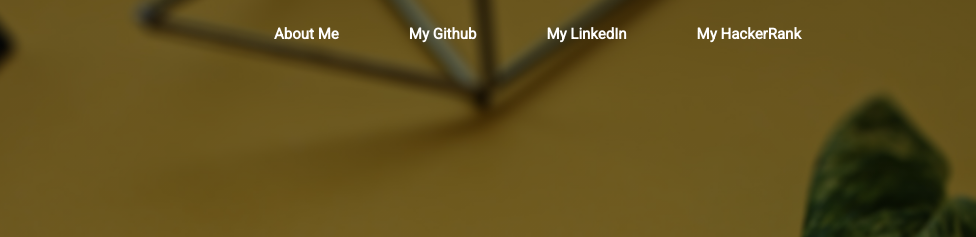
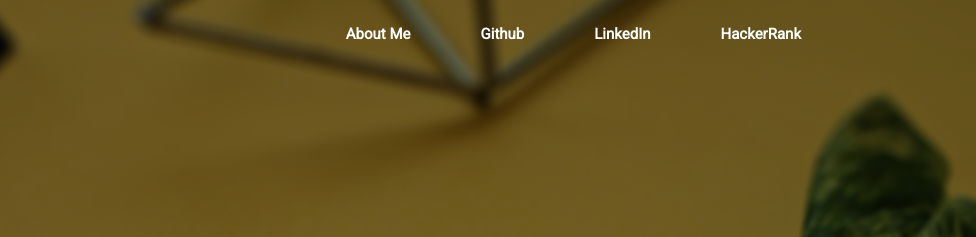
Before and after one commit to lucifershubh/lucifershubh.github.io, a plain HTML site: page index.html in a window 1280 px wide. Shown: the top 237 px of the page, 304-1280 px from the left. Drawn offline with Linux system fonts and the light colour scheme; a web font is replaced by a local one.

Commit message:
Update index.html

```diff
--- a/index.html
+++ b/index.html
@@ -24,9 +24,9 @@
             </div>
             <ul class="l">
                 <li><a href="aboutme.html"> About Me  </a></li>
-                <li><a href="https://github.com/lucifershubh"> My Github  </a></li>
-                <li><a href="https://www.linkedin.com/in/shubham-choudhary-a10956169/"> My LinkedIn  </a></li>
-                <li><a href="https://www.hackerrank.com/LuciferShubh"> My HackerRank   </a></li>
+                <li><a href="https://github.com/lucifershubh">  Github  </a></li>
+                <li><a href="https://www.linkedin.com/in/shubham-choudhary-a10956169/">  LinkedIn  </a></li>
+                <li><a href="https://www.hackerrank.com/LuciferShubh">  HackerRank   </a></li>
             </ul>
           </div>
       </header>
```
